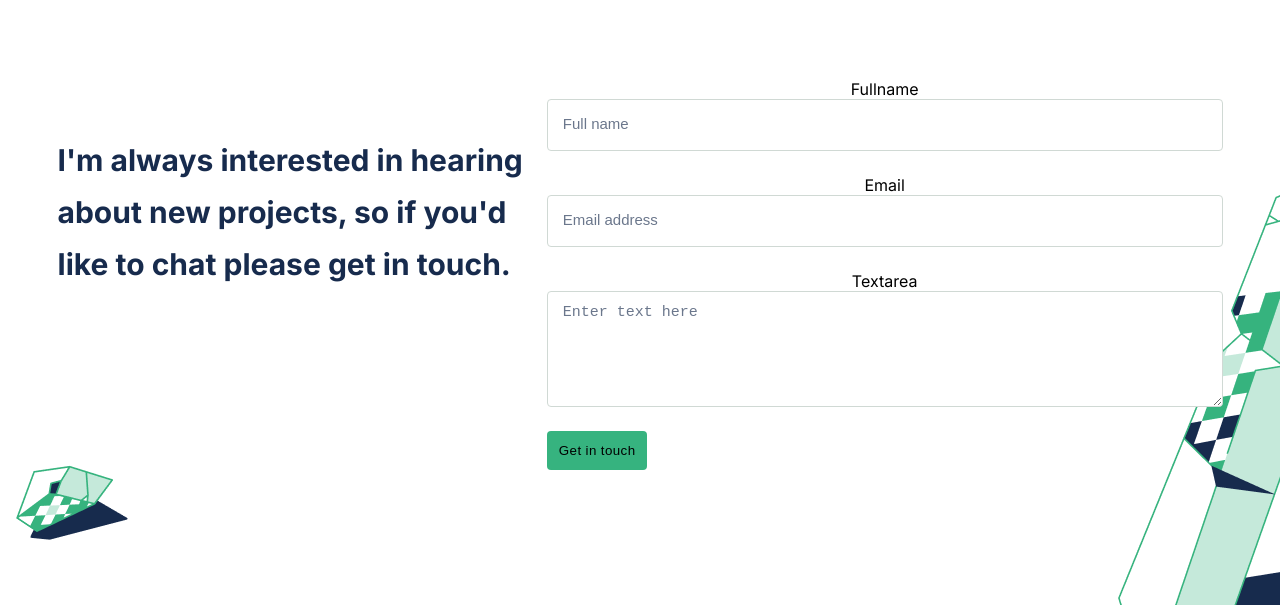
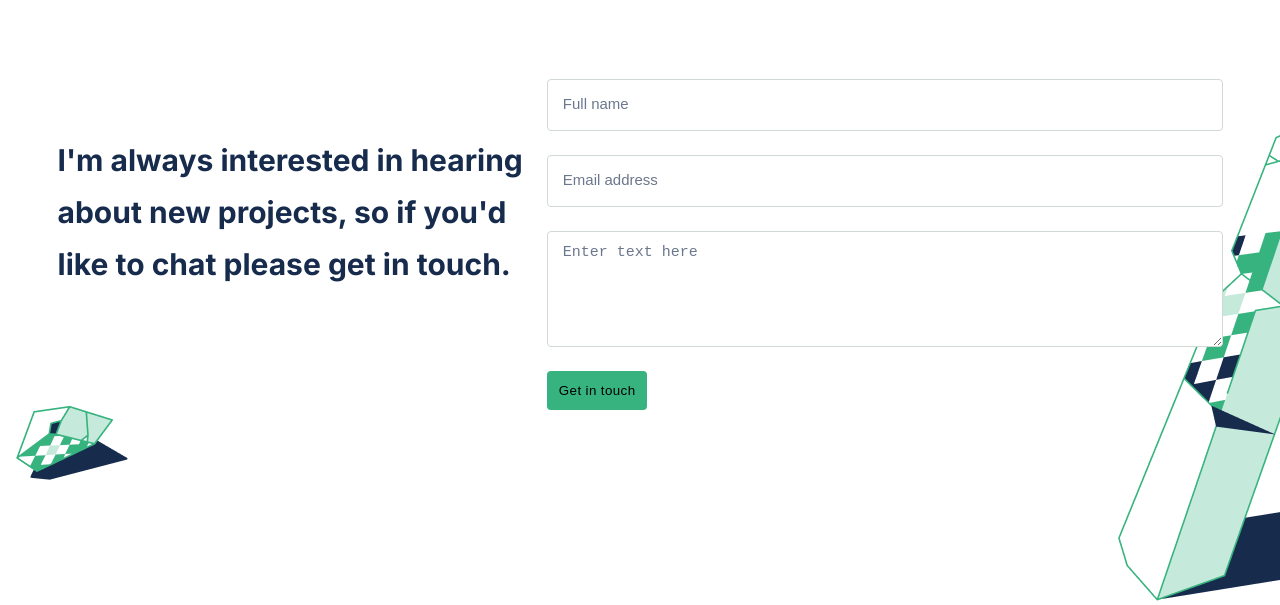
Before and after one commit to username-forGithub/my_portfolio, a website: page index.html in a window 1280 px wide. Shown: the part 2637-3242 px from the top of the page. Drawn offline with Linux system fonts and the light colour scheme.

Commit message:
Update style.css

```diff
--- a/css/style.css
+++ b/css/style.css
@@ -588,6 +588,16 @@ footer a {
   margin-left: auto;
   margin-right: auto;
   text-align: center;
+  overflow-x: hidden;
+}
+
+.form label {
+  position: absolute;
+  top: auto;
+  left: -10000px;
+  width: 1px;
+  height: 1px;
+  overflow: hidden;
 }
 
 .form h2 {
```
